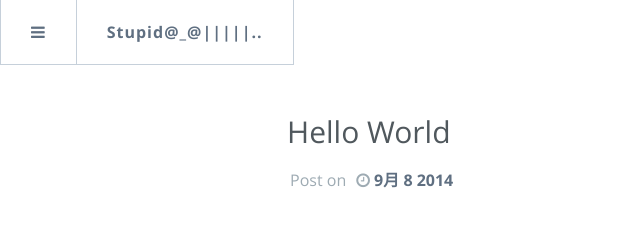
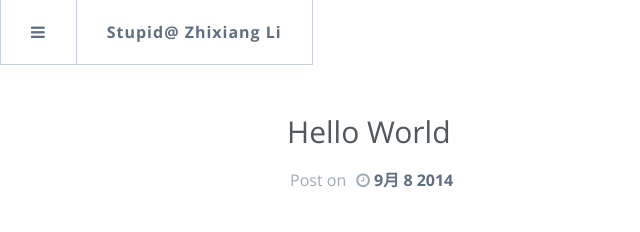
Before and after one commit to stupida/stupida.github.io, a plain HTML site: page 2014/09/08/hello-world/index.html in a window 1280 px wide. Shown: the top 232 px of the page, 0-640 px from the left. Drawn offline with nearby package versions, Linux system fonts and the light colour scheme; a script that the page names is missing.

Commit message:
Site updated: 2014-09-08 21:05:59

```diff
--- a/2014/09/08/hello-world/index.html
+++ b/2014/09/08/hello-world/index.html
@@ -4,14 +4,14 @@
 <head>
   <meta http-equiv="Content-Type" content="text/html" charset="UTF-8" >
   <meta http-equiv="X-UA-Compatible" content="IE=edge,chrome=1"/>
-  <title>Hello World | Stupid@_@|||||..</title>
+  <title>Hello World | Stupid@ Zhixiang Li</title>
   <meta name="description" content="Hello World! My name is Zhixiang Li!" />
   <meta name="HandheldFriendly" content="True" />
   <meta name="MobileOptimized" content="320" />
   <meta name="viewport" content="width=device-width, initial-scale=1.0" />
   <link rel="stylesheet" type="text/css" href="/css/component.css" />
   <link rel="stylesheet" type="text/css" href="/css/screen.css" />
-  <meta name="generator" content="Stupid@_@|||||..">
+  <meta name="generator" content="Stupid@ Zhixiang Li">
   <script src="http://static.duoshuo.com/embed.js"></script>
 
 
@@ -106,7 +106,7 @@
                 <li  style="border-left: 1px solid #c6d0da;">
                     <a id="trigger" href="#"><i class="fa fa-bars"></i></a>
                 </li>
-                <li ><a id="nexus-back" data-pjax href="/">Stupid@_@|||||..</a></li>
+                <li ><a id="nexus-back" data-pjax href="/">Stupid@ Zhixiang Li</a></li>
 
                 <div id="nav-container">
                     <div class="post-navbar" style="line-height: 63px;display:none">
@@ -192,7 +192,7 @@
 <footer class="site-footer">
 
     <div class="inner">
-        <section class="copyright"><a href="/"></a> &copy; Stupid@_@|||||.. 2014</section>
+        <section class="copyright"><a href="/"></a> &copy; Stupid@ Zhixiang Li 2014</section>
         <section class="poweredby">Published with <a target="_blank" href="http://hexo.io/">Hexo   </a> and Theme by <a target="_blank" href="https://github.com/yuche/hexo-theme-kael">Kael</a></section>
     </div>
 </footer>
```
Also changed, not shown: archives/2014/09/index.html (+4 -4 lines), archives/2014/index.html (+4 -4 lines), archives/index.html (+4 -4 lines), index.html (+4 -4 lines).
